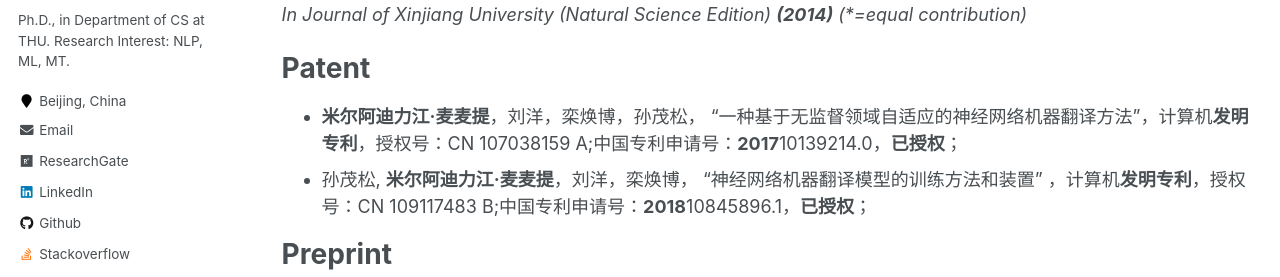
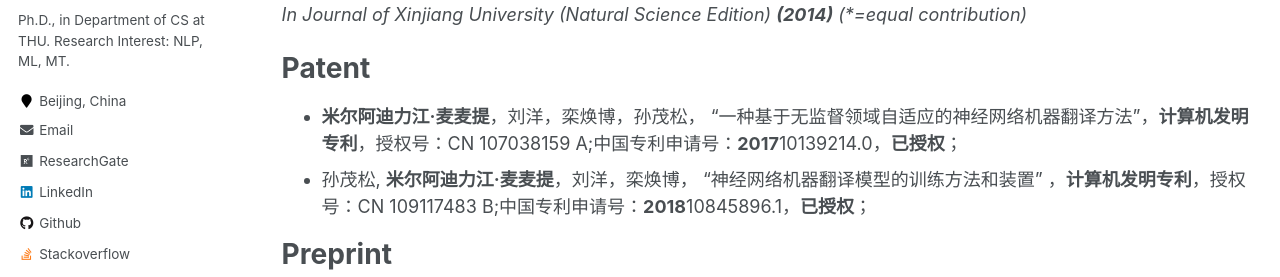
Before and after one commit to miradel51/miradel51.github.io, a Jekyll site: the page built from _pages/publications.md, in a window 1280 px wide and 900 px high, scrolled down 2181 px. Shown: the part 223-500 px from the top of the window. Built offline with Jekyll 4.4.1, drawn with Linux system fonts in a browser that asks for light colours; some web fonts are replaced.

```diff
--- a/_pages/publications.md
+++ b/_pages/publications.md
@@ -17,8 +17,8 @@ author_profile: true
 
 Patent
 ======
-* __米尔阿迪力江·麦麦提__，刘洋，栾焕博，孙茂松， “一种基于无监督领域自适应的神经网络机器翻译方法”，计算机**发明专利**，授权号：CN 107038159 A;中国专利申请号：**2017**10139214.0，__已授权__；
-* 孙茂松, __米尔阿迪力江·麦麦提__，刘洋，栾焕博， “神经网络机器翻译模型的训练方法和装置” ，计算机**发明专利**，授权号：CN 109117483 B;中国专利申请号：**2018**10845896.1，__已授权__；
+* __米尔阿迪力江·麦麦提__，刘洋，栾焕博，孙茂松， “一种基于无监督领域自适应的神经网络机器翻译方法”，__计算机发明专利__，授权号：CN 107038159 A;中国专利申请号：**2017**10139214.0，__已授权__；
+* 孙茂松, __米尔阿迪力江·麦麦提__，刘洋，栾焕博， “神经网络机器翻译模型的训练方法和装置” ，__计算机发明专利__，授权号：CN 109117483 B;中国专利申请号：**2018**10845896.1，__已授权__；
 
 Preprint
 ======
```
